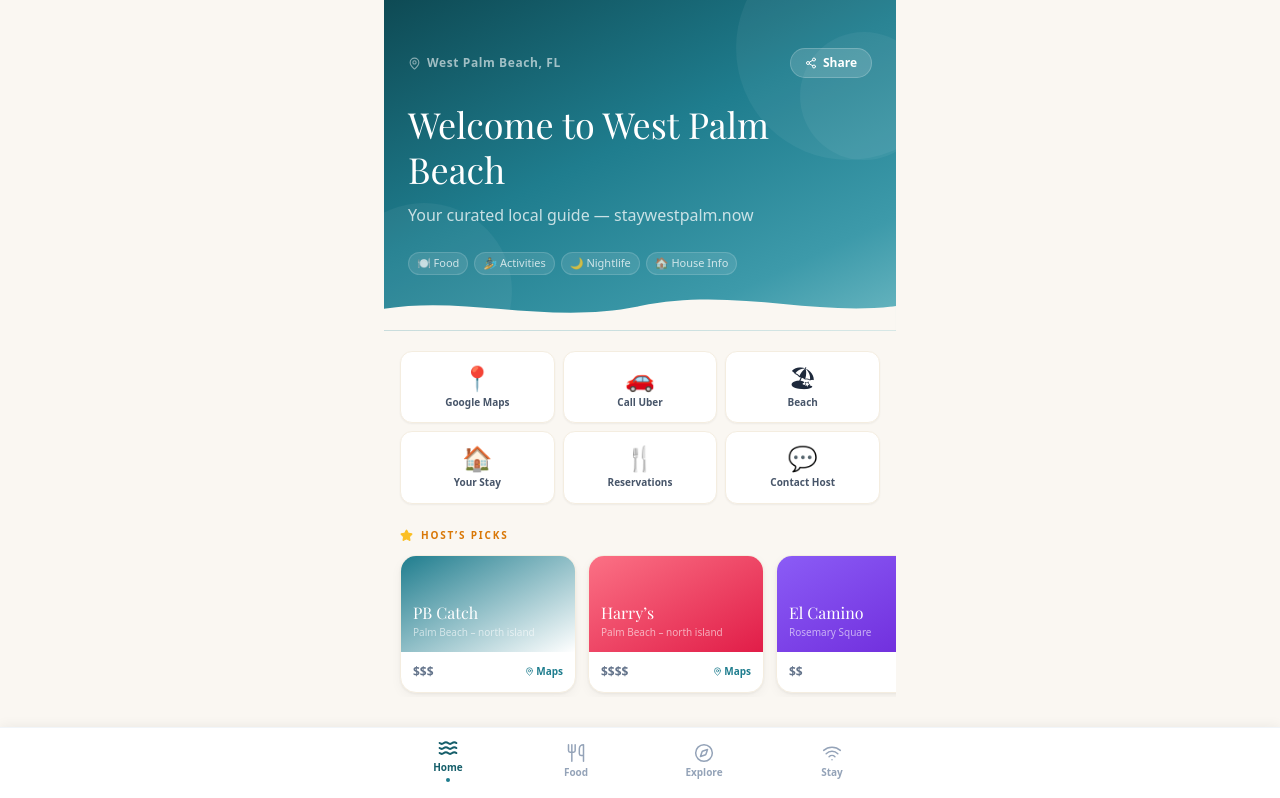
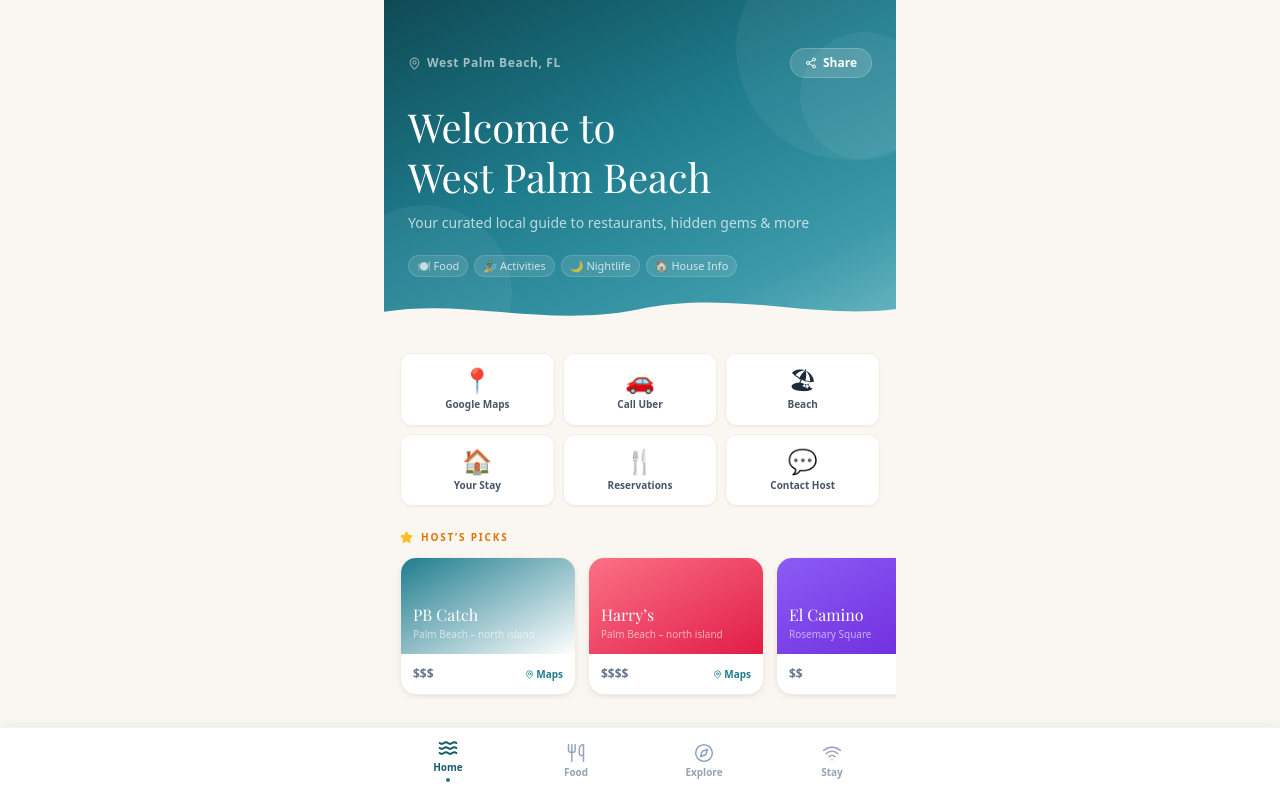
Before and after one commit to ZbienVC/palm-beach-guide, a Next.js app: page / in a window 1280 px wide. Shown: the top 798 px of the page. Built offline with nearby package versions, Linux system fonts and the light colour scheme; a web font is replaced by a local one.

Commit message:
fix: hero h1 two-line break, cleaner tagline, restore all garbled emojis throughout

```diff
--- a/app/page.tsx
+++ b/app/page.tsx
@@ -400,8 +400,8 @@ export default function Page() {
               <ShareButton />
             </div>
 
-            <h1 className="font-display text-4xl text-white mb-2.5 leading-tight">{guide.hero.greeting}</h1>
-            <p className="text-white/75 text-base leading-relaxed mb-6">{guide.hero.tagline}</p>
+            <h1 className="font-display text-white mb-2.5 leading-tight" style={{ fontSize: "clamp(2rem, 9vw, 2.5rem)" }}>Welcome to<br />West Palm Beach</h1>
+            <p className="text-white/70 text-sm leading-relaxed mb-5">Your curated local guide to restaurants, hidden gems &amp; more</p>
 
             {/* Content-type tag row */}
             {/* Content-type tag row */}
```
